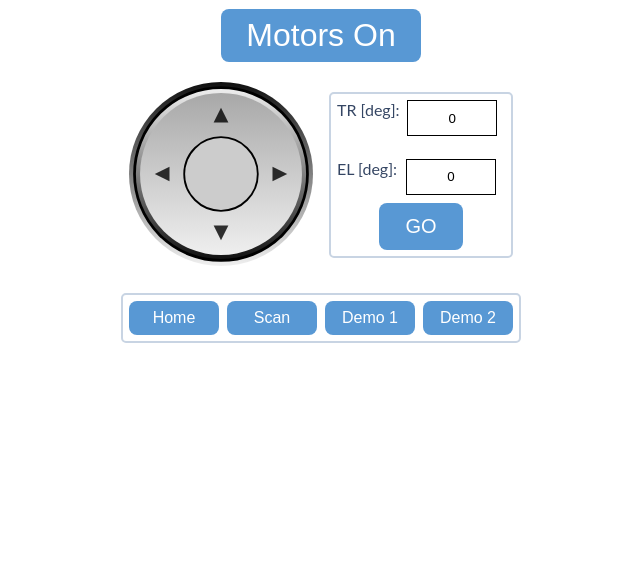
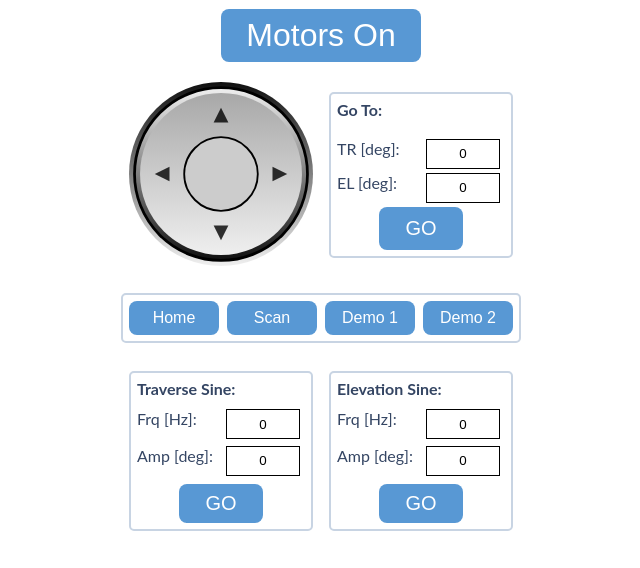
Before and after one commit to amihayb/GimbalControl, a plain HTML site: page index.html in a window 1280 px wide. Shown: the part 271-839 px from the top of the page, without its empty margins (323-963 px from the left). Before the commit the page ends 800 px from the top, so only its background shows below. Drawn offline with Linux system fonts and the light colour scheme.

Commit message:
Add sine movements

```diff
--- a/index.html
+++ b/index.html
@@ -54,11 +54,12 @@
     </div>
     <div class="column">
       <div id="goToAnglesGroup" class="input-group">
-        TR [deg]:
+        <div class="input-header">Go To:</div>
+        <div class="break"></div>
+        <div class="input-label">TR [deg]:</div>
         <input id="angTr-input" class="txt_input" contenteditable="true" value="0"
           style="border: 1px solid black; padding: 2px;"></input><br>
-        <div class="break"></div>
-        EL [deg]:
+        <div class="input-label">EL [deg]:</div>
         <input id="angEl-input" class="txt_input" contenteditable="true" value="0"
           style="border: 1px solid black; padding: 2px;"></input><br>
         <button class="button go-button" onclick="goToAngle()">GO</button>
@@ -73,6 +74,38 @@
     <button class="button demo-button" onclick="startScenario(3)">Demo 1</button>
     <button class="button demo-button" onclick="startScenario(4)">Demo 2</button>
   </div>
+
+  <div class="row">
+    <div class="column" style="width:50%">
+      <div id="SineTrsGroup" class="input-group">
+        <div class="input-header">Traverse Sine:</div>
+        <div class="break"></div>
+        <div class="input-label">Frq [Hz]:</div>
+        <input id="sineFrqTr-input" class="txt_input" contenteditable="true" value="0"
+          style="border: 1px solid black; padding: 2px;"></input><br>
+        <div class="break"></div>
+        <div class="input-label">Amp [deg]:</div>
+        <input id="sineAmpTr-input" class="txt_input" contenteditable="true" value="0"
+          style="border: 1px solid black; padding: 2px;"></input><br><br>
+        <button class="button go-button" onclick="sineMove('Tr')">GO</button>
+      </div>
+    </div>
+    <div class="column" style="width:50%">
+      <div id="SineElGroup" class="input-group">
+        <div class="input-header">Elevation Sine:</div>
+        <div class="break"></div>
+        <div class="input-label">Frq [Hz]:</div>
+        <input id="sineFrqEl-input" class="txt_input" contenteditable="true" value="0"
+          style="border: 1px solid black; padding: 2px;"></input><br>
+        <div class="break"></div>
+        <div class="input-label">Amp [deg]:</div>
+        <input id="sineAmpEl-input" class="txt_input" contenteditable="true" value="0"
+          style="border: 1px solid black; padding: 2px;"></input><br><br>
+        <button class="button go-button" onclick="sineMove('El')">GO</button>
+      </div>
+    </div>
+  </div>
+
   <audio id="localAudio">
     <source src="assets/minimal-ping.mp3" type="audio/mpeg">
   </audio>
--- a/scripts.js
+++ b/scripts.js
@@ -124,6 +124,27 @@ function startScenario(scenarioNumber) {
     }
 }
 
+
+function sineMove(ax){
+
+    if (motorOn) {
+        let message = '';
+        // console.log('sineFrq' + ax + '-input');
+        const sineFrq = document.getElementById('sineFrq' + ax + '-input').value;
+        const sineAmp = document.getElementById('sineAmp' + ax + '-input').value;
+        const trAng = document.getElementById('ang' + ax + '-input').value;
+        if (ax == 'Tr'){
+            message = `R1[13]=${sineFrq}; R1[14]=${sineAmp}; R1[15]=${trAng}; R1[1]=3`;
+        } else {
+            message = `R1[23]=${sineFrq}; R1[24]=${sineAmp}; R1[25]=${trAng}; R1[1]=3`;
+        }
+        console.log(message);
+        sendMsg(message);
+    } else {
+        alert('Motors are off, \nPlease turn on motors first');
+    }
+}
+
 function playTune() {
 
     if (motorOn) {
--- a/styles.css
+++ b/styles.css
@@ -52,10 +52,20 @@ body {
   justify-content: space-between;
 }
 
+.input-header {
+  font-weight: bold;
+  margin-bottom: 5px;
+}
+
+.input-label {
+  width: 50%;
+  height: 24px;
+}
+
 .txt_input {
-  width: 50%;
+  width: 40%;
   text-align: center;
-  height: 30px;
+  height: 24px;
 }
 
 .text_input:focus {
```
